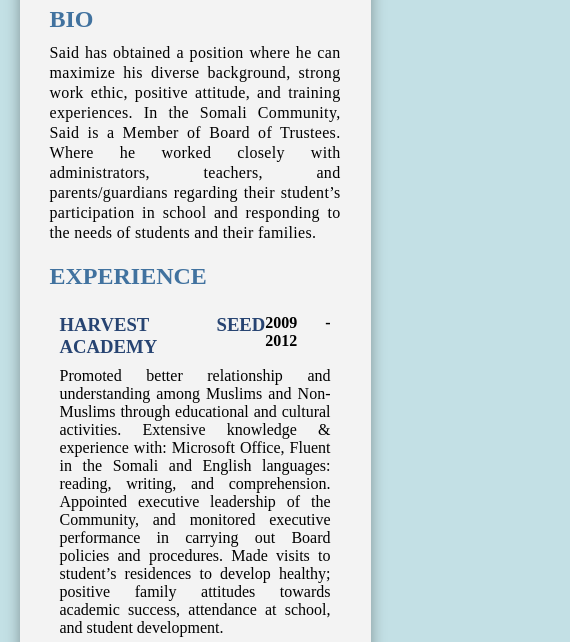
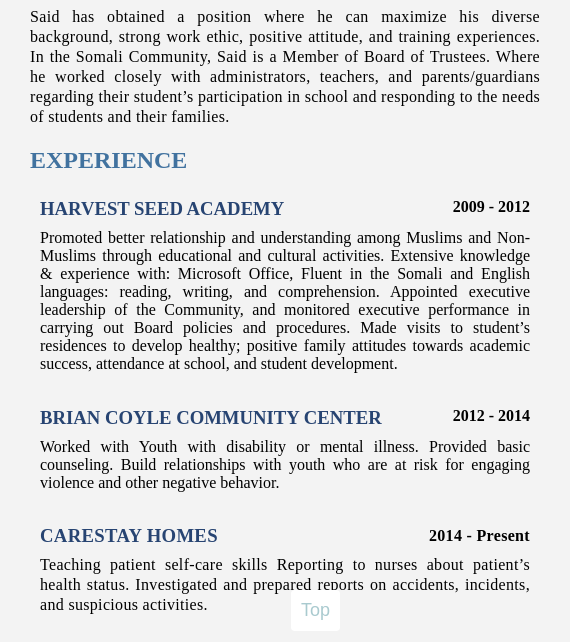
Before and after one commit to ococat87/resume-profile.io, a plain HTML site: page index.html in a window 390 px wide. Shown: the part 183-825 px from the top of the page, 570 px wide, since content can reach past the window. Drawn offline with Linux system fonts and the light colour scheme.

Commit message:
Added media query and a click function that on button click scroll the page to the top

```diff
--- a/index.html
+++ b/index.html
@@ -6,8 +6,10 @@
     <meta name="viewport" content="width=device-width, initial-scale=1.0" />
     <title>Document</title>
     <link rel="stylesheet" href="style.css" />
+    <script src="./script.js" defer></script>
   </head>
   <body>
+    <button  id="topBtn" title="Go to the  top of the page" onclick="getToTopFunction()" >Top</button>
     <div class="parentContainer">
       <div class="header">
         <div class="sub-header">
--- /dev/null
+++ b/script.js
@@ -0,0 +1,9 @@
+console.log('Hello!');
+
+const topBtn = document.getElementById('topBtn')
+
+
+function getToTopFunction () {
+    document.body.scrollTop = 0;
+    document.documentElement.scrollTop = 0;
+}
--- a/style.css
+++ b/style.css
@@ -7,12 +7,13 @@
     font-size: 16px;
     font-weight: 100;
     background-color: #C3E0E5;
+    position: relative;
   }
 
   .parentContainer {
       background-color: #f3f3f3;
       box-shadow: rgba(0, 0, 0, 0.35) 0px 5px 15px;
-      width: 90%;
+      width:650px;
       margin: 25px auto;
 
       padding: 20px;
@@ -150,3 +151,25 @@
       background-color: #C3E0E5;
       border-radius: 3px;
   }
+  #topBtn {
+      position: fixed;
+      bottom: 30px;
+      right: 50px;
+      z-index: 999;
+      font-size: 18px;
+      border: none;
+      outline: none;
+      background-color: #fff;
+      color: #a9cacf;
+      cursor: pointer;
+      padding: 10px;
+      border-radius: 4px;
+  }
+  #topBtn:hover {
+      background-color: #555;
+    }
+  @media screen and (max-width: 768px) {
+      .parentContainer {
+          width: 570px;
+      }
+  }
```
